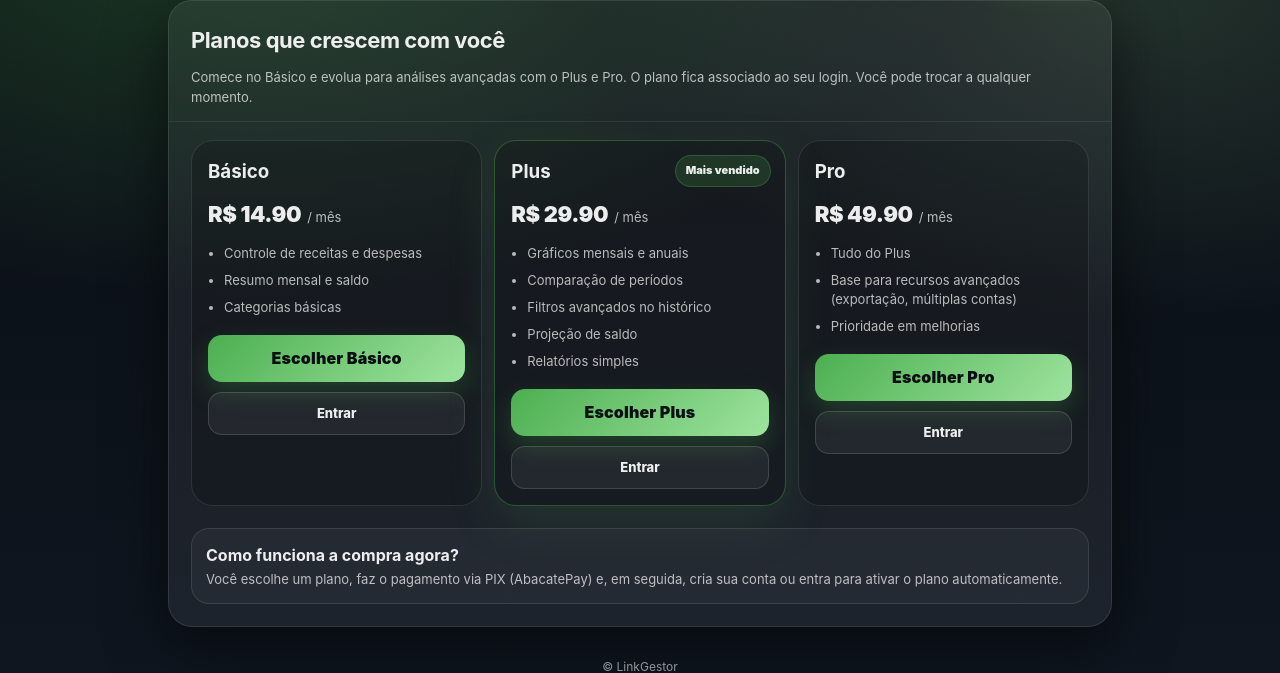
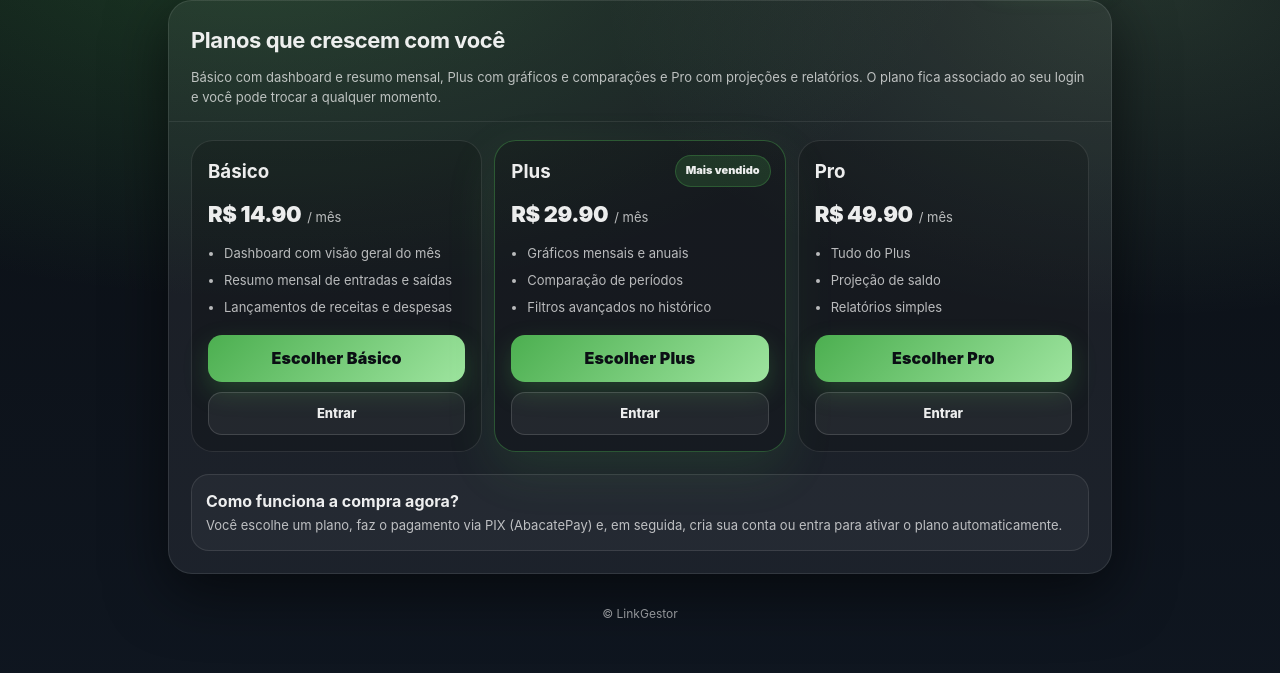
Before and after one commit to RonnyGuilherme1/projeto_orcamento_atualizado_v1, a Flask app: page /pricing in a window 1280 px wide. Shown: the part 92-765 px from the top of the page. After the commit the page ends 710 px from the top, so only its background shows below. Run offline with Flask 3, Linux system fonts and the light colour scheme.

Commit message:
Atualiza descrições de planos

```diff
--- a/services/plans.py
+++ b/services/plans.py
@@ -15,10 +15,11 @@ PLANS: dict[str, dict] = {
     "basic": {
         "name": "Básico",
         "price_month": 14.90,
+        "tagline": "quem precisa do essencial no dia a dia",
         "highlights": [
-            "Controle de receitas e despesas",
-            "Resumo mensal e saldo",
-            "Categorias básicas",
+            "Dashboard com visão geral do mês",
+            "Resumo mensal de entradas e saídas",
+            "Lançamentos de receitas e despesas",
         ],
         "features": {
             # básico não inclui analytics avançado
@@ -28,28 +29,26 @@ PLANS: dict[str, dict] = {
         "name": "Plus",
         "price_month": 29.90,
         "popular": True,
+        "tagline": "análises visuais e comparações",
         "highlights": [
             "Gráficos mensais e anuais",
             "Comparação de períodos",
             "Filtros avançados no histórico",
-            "Projeção de saldo",
-            "Relatórios simples",
         ],
         "features": {
             "charts",
             "compare",
             "filters",
-            "projection",
-            "reports",
         },
     },
     "pro": {
         "name": "Pro",
         "price_month": 49.90,
+        "tagline": "quem precisa de projeções e relatórios",
         "highlights": [
             "Tudo do Plus",
-            "Base para recursos avançados (exportação, múltiplas contas)",
-            "Prioridade em melhorias",
+            "Projeção de saldo",
+            "Relatórios simples",
         ],
         "features": {
             "charts",
--- a/templates/home.html
+++ b/templates/home.html
@@ -43,7 +43,8 @@
           <h1>Seu orçamento pessoal com visão clara de receitas, despesas e saldo projetado.</h1>
           <p>
             Registre entradas, organize despesas e entenda o saldo do ciclo com rapidez.
-            Uma interface limpa, focada no essencial e pronta para evoluir com gráficos, projeções e relatórios.
+            Comece com o dashboard e resumo mensal, avance para gráficos e comparações e chegue às projeções
+            e relatórios do plano Pro.
           </p>
           <div class="hero-actions">
             {% if current_user.is_authenticated %}
@@ -123,7 +124,8 @@
       <section class="section" id="planos">
         <h2 class="section-title">Planos para começar simples e evoluir com análises</h2>
         <p class="section-subtitle">
-          O plano fica associado ao seu login. Você pode fazer upgrade a qualquer momento.
+          Básico com dashboard e resumo mensal, Plus com gráficos e comparações, Pro com projeções e relatórios.
+          O plano fica associado ao seu login e você pode fazer upgrade a qualquer momento.
         </p>
 
         <div class="feature-grid" style="margin-top: 24px;">
--- a/templates/pricing.html
+++ b/templates/pricing.html
@@ -8,8 +8,8 @@
 
 {% block subhead %}
 <p class="public-subtitle">
-  Comece no Básico e evolua para análises avançadas com o Plus e Pro. O plano fica associado ao seu login.
-  Você pode trocar a qualquer momento.
+  Básico com dashboard e resumo mensal, Plus com gráficos e comparações e Pro com projeções e relatórios.
+  O plano fica associado ao seu login e você pode trocar a qualquer momento.
 </p>
 {% endblock %}
 
```
